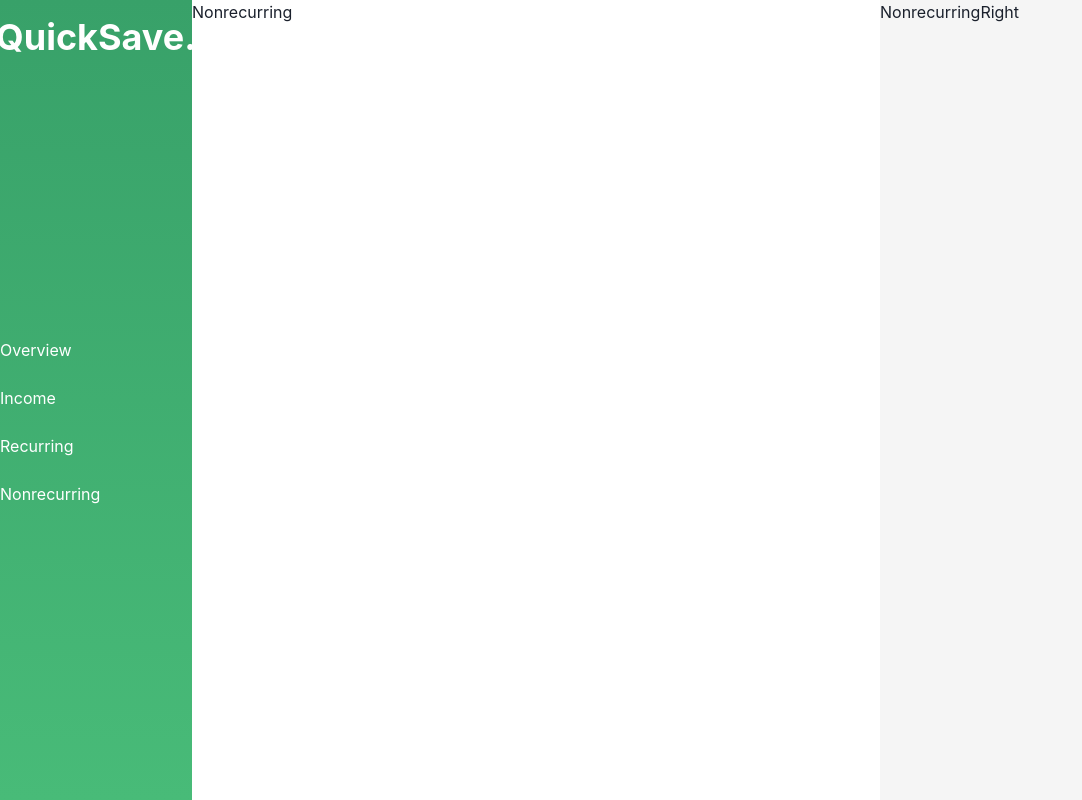
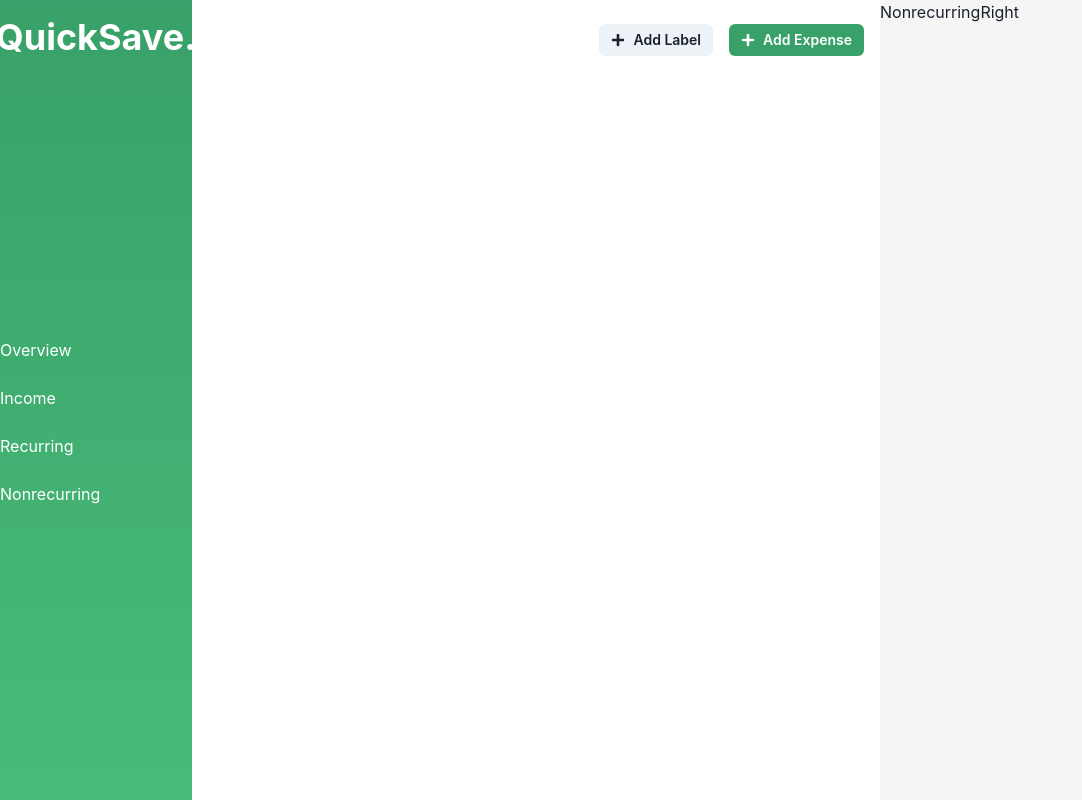
Before and after one commit to FrancisCalizo/quicksave, a Next.js app in the folder client/: page /dashboard/nonrecurring in a window 1280 px wide. Shown: the whole page, without its empty margins (0-1082 px from the left). Built offline with nearby package versions, Linux system fonts and the light colour scheme.

Commit message:
feat: create button on recurring page. Install icons package

```diff
--- a/client/package.json
+++ b/client/package.json
@@ -16,6 +16,7 @@
     "next": "12.0.7",
     "react": "17.0.2",
     "react-dom": "17.0.2",
+    "react-icons": "^4.3.1",
     "react-query": "^3.34.7"
   },
   "devDependencies": {
--- a/client/pages/dashboard/nonrecurring/index.tsx
+++ b/client/pages/dashboard/nonrecurring/index.tsx
@@ -1,6 +1,7 @@
-import Head from 'next/head';
+import { Flex, Button, Icon } from '@chakra-ui/react';
 
-import { Flex } from '@chakra-ui/react';
+import { FaPlus } from 'react-icons/fa';
+import { MdLabel } from 'react-icons/md';
 
 import DashboardLayout from 'components/layout/dashboard/DashboardLayout';
 
@@ -8,8 +9,22 @@ export default function Nonrecurring() {
   return (
     <>
       {/* Middle Section */}
-      <Flex w={['100%', '100%', '60%', '60%', '55%']} flexDir="column" overflow="auto" minH="100vh">
-        <h3>Nonrecurring</h3>
+      <Flex
+        w={['100%', '100%', '60%', '60%', '55%']}
+        direction="column"
+        overflow="auto"
+        minHeight="100vh"
+        px={4}
+        py={6}
+      >
+        <Flex justify="flex-end" align="center">
+          <Button leftIcon={<Icon as={FaPlus} />} mr={4} size="sm">
+            Add Label
+          </Button>
+          <Button colorScheme="green" leftIcon={<Icon as={FaPlus} />} size="sm">
+            Add Expense
+          </Button>
+        </Flex>
       </Flex>
 
       {/* Right Section */}
```
Also changed, not shown: 1 other file (tests, documents, lock files or other folders).
